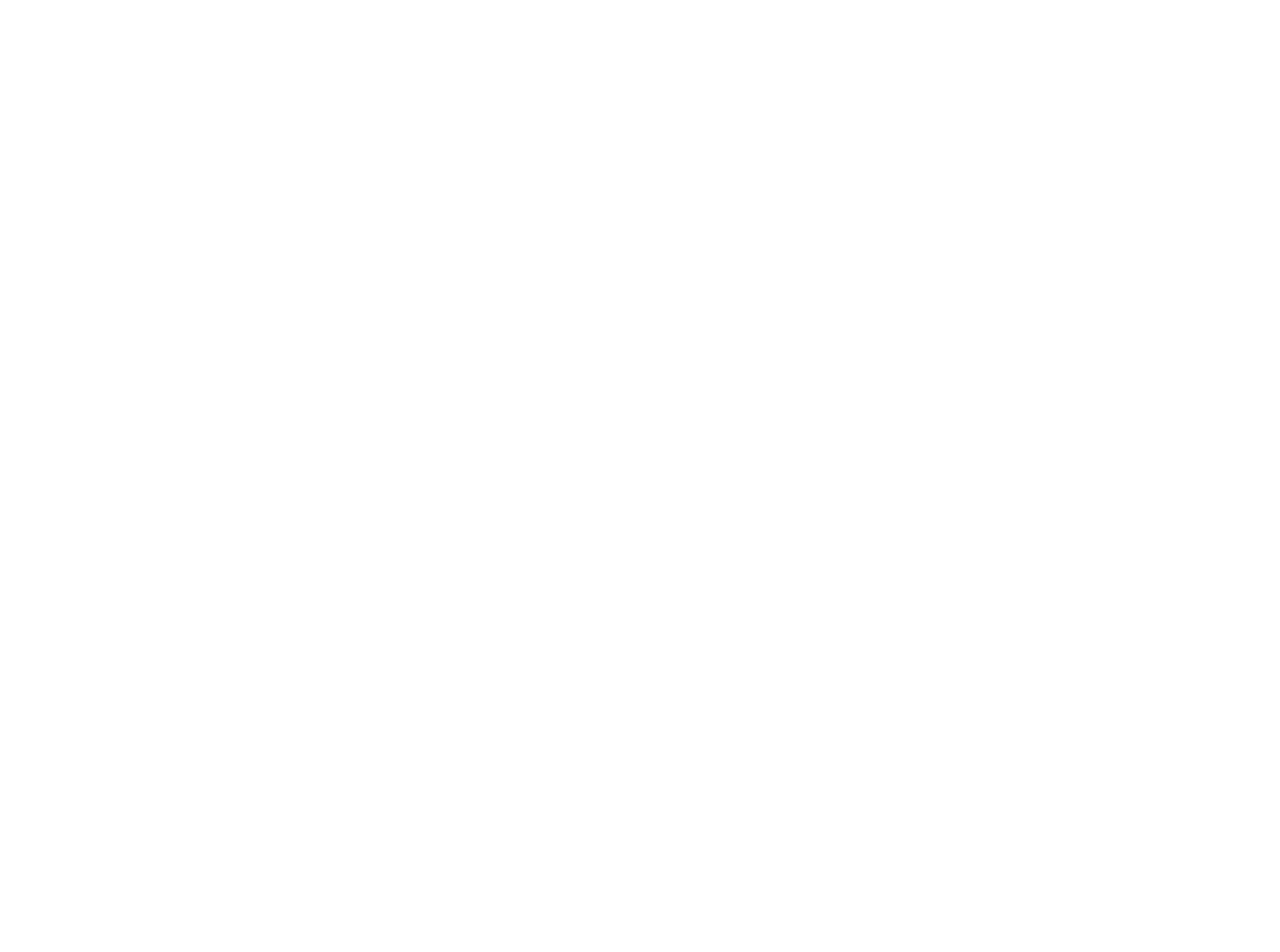
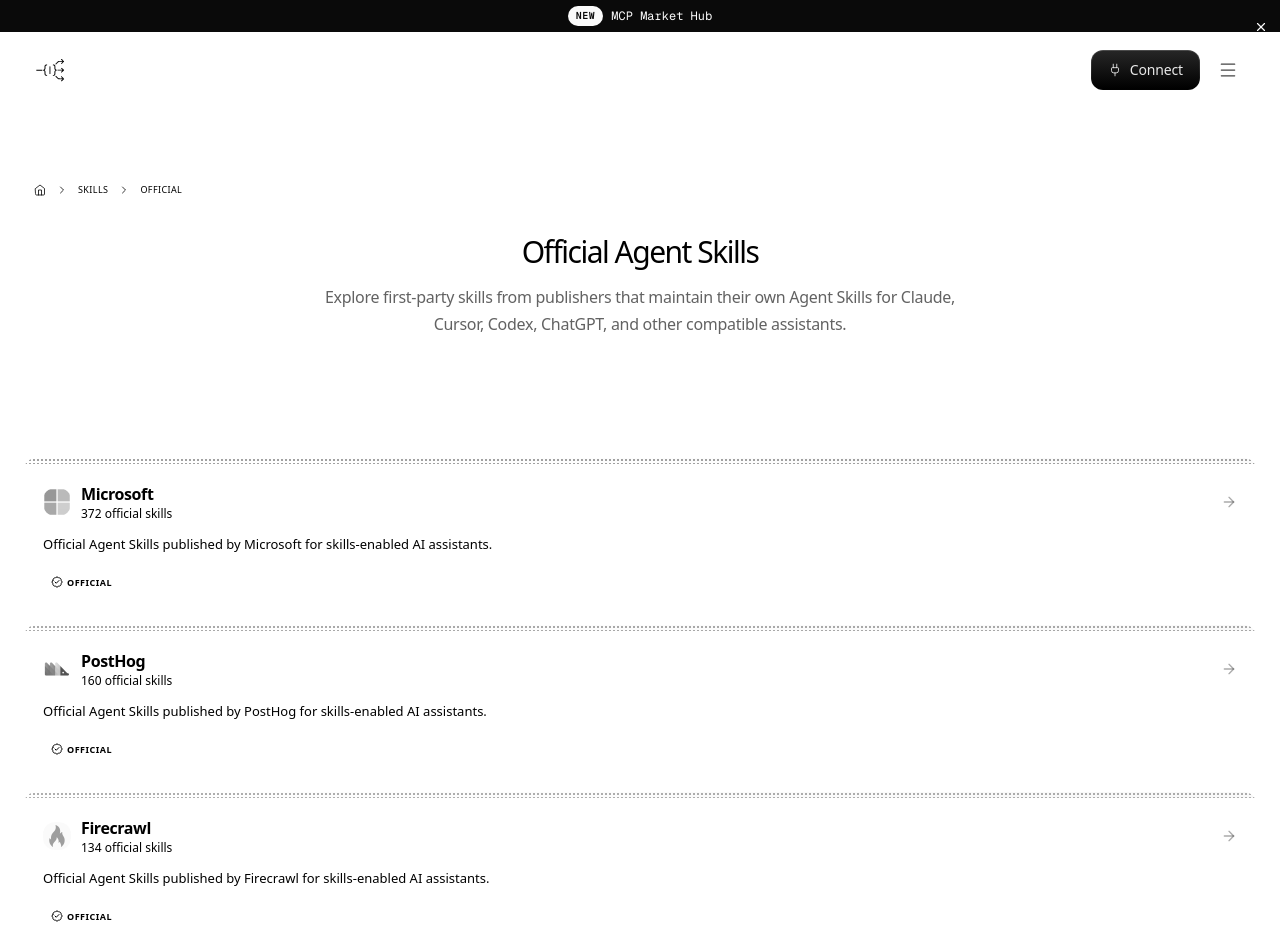
Before and after one commit to ttncode/marketplace-ui, a Next.js app: page /tools/skills/official in a window 1280 px wide. Before the commit this address had no page. Shown: the top 952 px of the page. Before the commit the page ends 800 px from the top, so only its background shows below. Built offline with nearby package versions, Linux system fonts and the light colour scheme.

Commit message:
feat(skills): add route for official agent skills (#108)
Serve official agent skills.

```diff
--- /dev/null
+++ b/src/app/(site)/tools/skills/official/page.tsx
@@ -0,0 +1,37 @@
+import type { Metadata } from "next";
+import {
+  OfficialSkillCard,
+  PublisherCard,
+} from "@/components/sites/mcpmarket-com-1a9fdbee/tools-skills-official-c4dc80e5/OfficialCards";
+import { OfficialHero } from "@/components/sites/mcpmarket-com-1a9fdbee/tools-skills-official-c4dc80e5/OfficialHero";
+import {
+  OFFICIAL_PUBLISHERS,
+  OFFICIAL_SKILLS,
+} from "@/components/sites/mcpmarket-com-1a9fdbee/tools-skills-official-c4dc80e5/official-data";
+
+export const metadata: Metadata = {
+  title: "Official Agent Skills | MCP Market",
+  description: "Browse first-party Agent Skills published by official brands and teams.",
+};
+
+export default function OfficialSkillsPage() {
+  return (
+    <main className="min-h-screen">
+      <div className="flex min-h-screen flex-col bg-[var(--design-canvas)] font-sans text-[var(--design-ink)]">
+        <OfficialHero />
+        <section className="py-12 md:py-16">
+          <div className="mx-auto max-w-7xl px-6 md:px-8">
+            <div className="grid grid-cols-1 gap-[14px] md:grid-cols-2 lg:grid-cols-3">
+              {OFFICIAL_PUBLISHERS.map((publisher) => (
+                <PublisherCard key={publisher.href} publisher={publisher} />
+              ))}
+              {OFFICIAL_SKILLS.map((skill) => (
+                <OfficialSkillCard key={skill.href} skill={skill} />
+              ))}
+            </div>
+          </div>
+        </section>
+      </div>
+    </main>
+  );
+}
```
